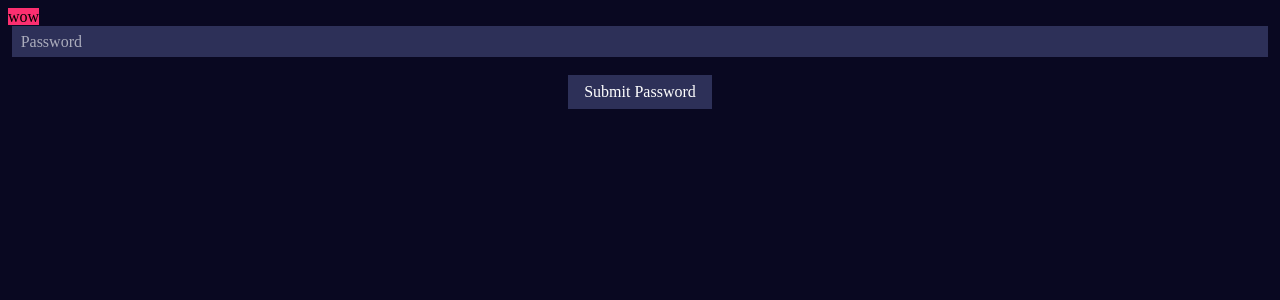
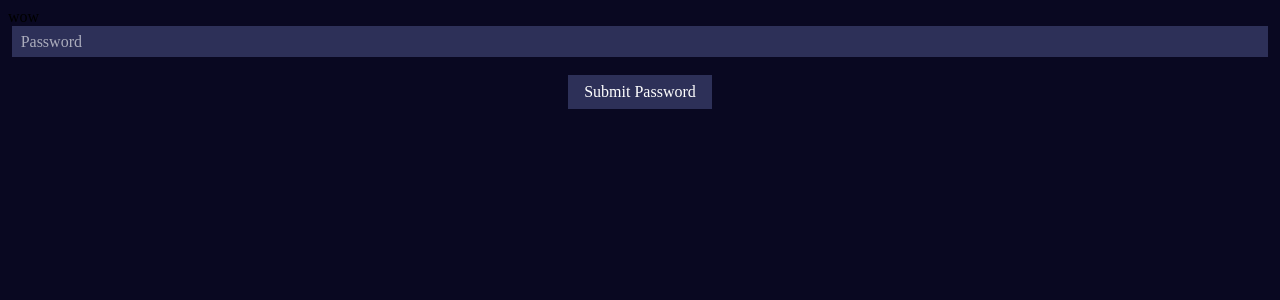
Before and after one commit to Pepsinn/cshub, a PHP site: page / in a window 1280 px wide. Shown: the top 300 px of the page. Run offline with PHP 8.4, Linux system fonts and the light colour scheme.

Commit message:
Update style.css
background-color: #fc2f70;

```diff
--- a/style.css
+++ b/style.css
@@ -79,7 +79,7 @@ input::placeholder {
 
 span {
   position: relative;
-  background-color: #fc2f70;
+
   transition: transform 0.1s ease;
 }
 
```
